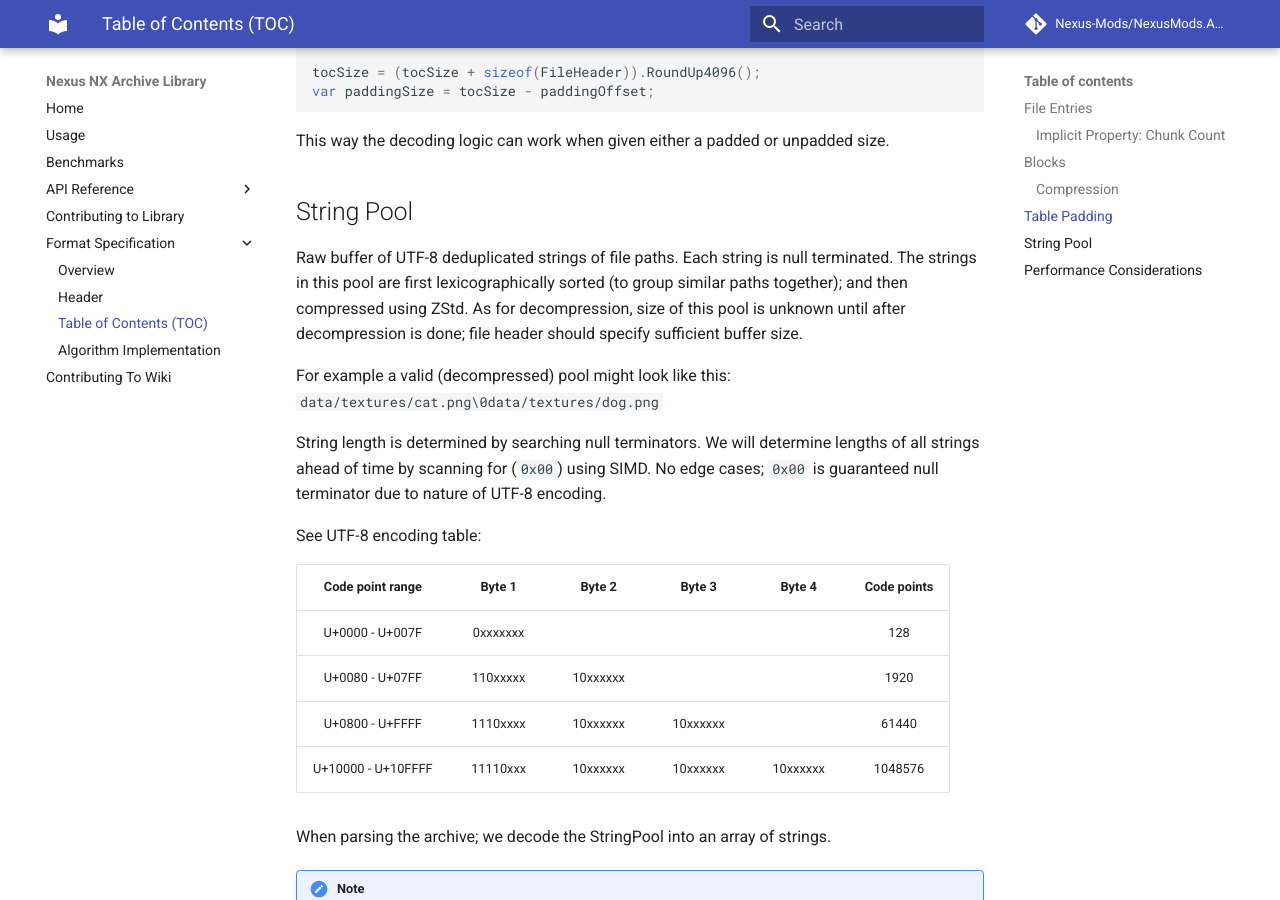
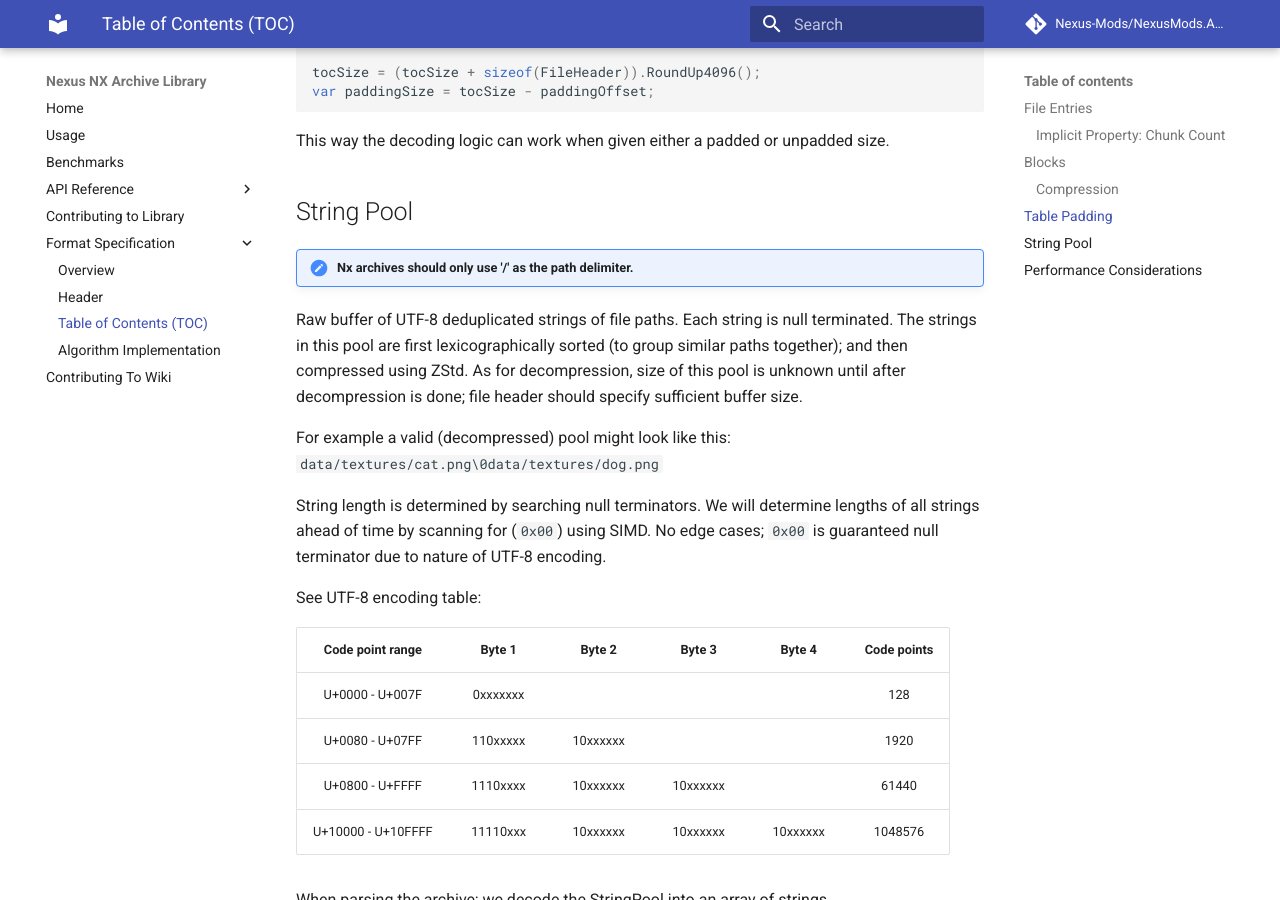
Before and after one commit to Nexus-Mods/NexusMods.Archives.Nx, an MkDocs documentation site: the page built from docs/Specification/Table-Of-Contents.md, in a window 1280 px wide and 900 px high, scrolled down 2219 px. Built offline with MkDocs 1.6.1 and Material for MkDocs 9.7.7, drawn with Linux system fonts in a browser that asks for light colours; comment, search, counter and statistics services are not loaded.

Commit message:
Changed: Mention that '/' is the only valid path delimiter.

```diff
--- a/docs/Specification/Table-Of-Contents.md
+++ b/docs/Specification/Table-Of-Contents.md
@@ -90,6 +90,8 @@ This way the decoding logic can work when given either a padded or unpadded size
 
 ## String Pool
 
+!!! note "Nx archives should only use '/' as the path delimiter."
+
 Raw buffer of UTF-8 deduplicated strings of file paths. Each string is null terminated.
 The strings in this pool are first lexicographically sorted (to group similar paths together); and then compressed using ZStd.
 As for decompression, size of this pool is unknown until after decompression is done; file header should specify sufficient buffer size.
```
